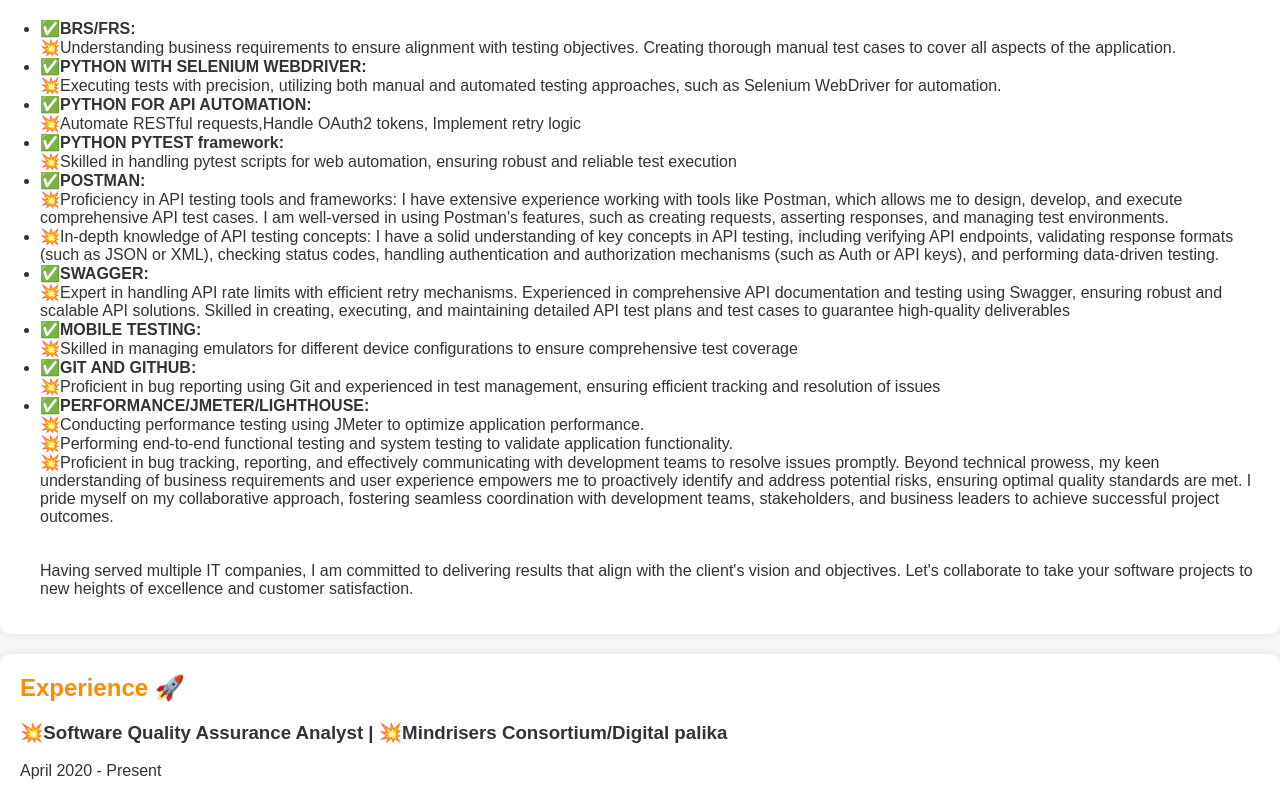
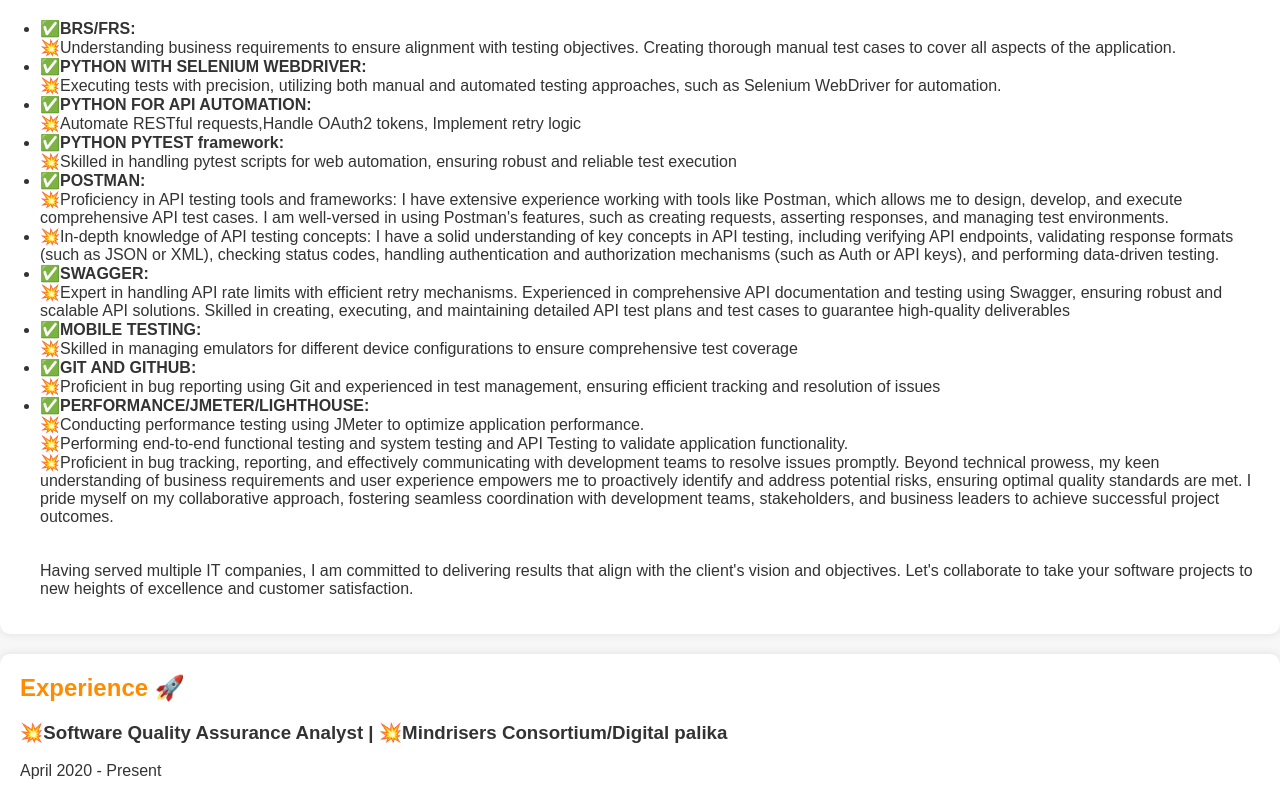
Before and after one commit to SagarBhimAdhikari/Personal-profile, a plain HTML site: page index.html in a window 1280 px wide. Shown: the part 497-1292 px from the top of the page. Drawn offline with Linux system fonts and the light colour scheme.

Commit message:
code changed

```diff
--- a/index.html
+++ b/index.html
@@ -56,7 +56,7 @@
             </strong> 💥Proficient in bug reporting using Git and experienced in test management, ensuring efficient tracking and resolution of issues</li>
             <li><strong>✅PERFORMANCE/JMETER/LIGHTHOUSE:<br>
             </strong>💥Conducting performance testing using JMeter to optimize application performance.<br>
-            💥Performing end-to-end functional testing and system testing to validate application functionality.<br>
+            💥Performing end-to-end functional testing and system testing and API Testing to validate application functionality.<br>
                 💥Proficient in bug tracking, reporting, and effectively communicating with development teams to resolve issues promptly.
 Beyond technical prowess, my keen understanding of business requirements and user experience empowers me to proactively identify    and address potential risks, ensuring optimal quality standards are met. I pride myself on my collaborative approach, fostering seamless coordination with development teams, stakeholders, and business leaders to achieve successful project outcomes.<br><br><br>
                 Having served multiple IT companies, I am committed to delivering results that align with the client's vision and objectives. Let's collaborate to take your software projects to new heights of excellence and customer satisfaction.
```
